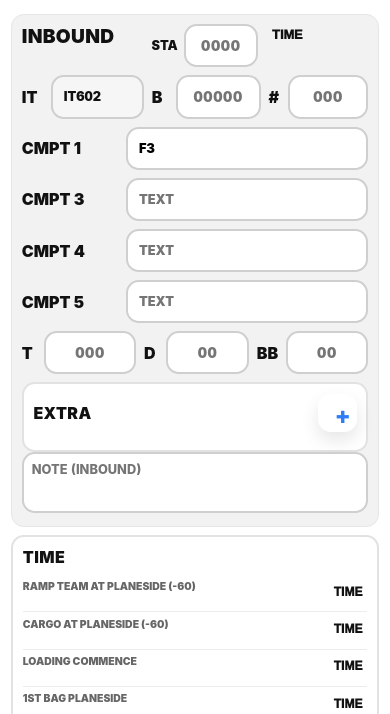
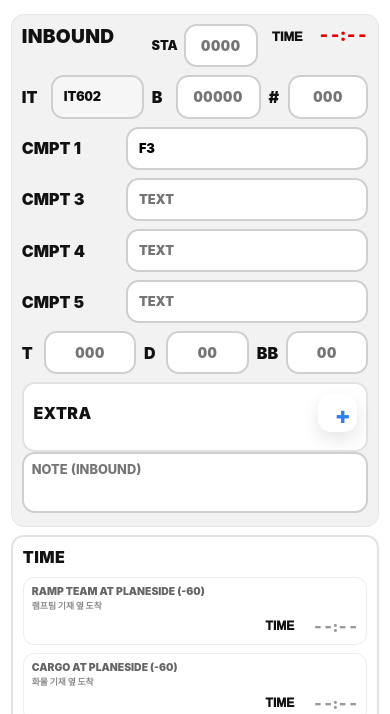
Before and after one commit to deathd-stack/JAS2, a plain HTML site: page index.html in a window 390 px wide. Both pictures are taken after a click on the button "ADD". Shown: the part 130-844 px from the top of the page. Drawn offline with Linux system fonts and the light colour scheme.

Commit message:
Update index.html

```diff
--- a/index.html
+++ b/index.html
@@ -528,40 +528,47 @@
     font-size:calc(20px * var(--ui));
     font-weight:1000;
     letter-spacing:.4px;
-    margin-bottom:calc(10px * var(--ui));
+    margin-bottom:calc(12px * var(--ui));
     text-transform:uppercase;
     color:#111;
   }
 
-  .outTimeRow{
-    display:flex;
-    align-items:center;
-    justify-content:space-between;
+  .outTimeGrid{
+    display:grid;
+    grid-template-columns:1fr 1fr;
     gap:calc(10px * var(--ui));
-    padding:calc(8px * var(--ui)) 0;
-    border-bottom:1px solid #ececec;
   }
 
-  .outTimeRow:last-child{
-    border-bottom:none;
+  .outTimeItem{
+    border:1px solid #ececec;
+    border-radius:calc(14px * var(--ui));
+    padding:calc(10px * var(--ui));
+    background:#fff;
+    min-width:0;
   }
 
   .outTimeLabel{
-    flex:1;
-    min-width:0;
     font-size:calc(13px * var(--ui));
     font-weight:1000;
     color:#666;
     line-height:1.2;
     text-transform:uppercase;
+    margin-bottom:calc(6px * var(--ui));
   }
 
-  .outTimeRight{
+  .outTimeKor{
+    display:block;
+    font-size:calc(11px * var(--ui));
+    color:#8a8a8a;
+    margin-top:calc(3px * var(--ui));
+    text-transform:none;
+  }
+
+  .outTimeInline{
     display:flex;
-    align-items:baseline;
-    gap:calc(10px * var(--ui));
-    white-space:nowrap;
-    flex:0 0 auto;
+    align-items:center;
+    justify-content:flex-end;
+    gap:calc(8px * var(--ui));
   }
 
   .outMiniBtn{
@@ -582,27 +589,22 @@
   }
 
   .outMiniVal{
-    min-width:calc(58px * var(--ui));
+    min-width:calc(66px * var(--ui));
     text-align:right;
     font-size:calc(20px * var(--ui));
     font-weight:1000;
     color:var(--red);
     font-variant-numeric:tabular-nums;
+    cursor:pointer;
+  }
+
+  .outMiniVal.empty{
+    color:#999;
   }
 
   @media (max-width:520px){
-    .outTimeRow{
-      align-items:flex-start;
-    }
-
-    .outTimeRight{
-      flex-direction:column;
-      align-items:flex-end;
-      gap:calc(4px * var(--ui));
-    }
-
-    .outMiniVal{
-      min-width:auto;
+    .outTimeGrid{
+      grid-template-columns:1fr;
     }
   }
 </style>
@@ -656,15 +658,15 @@
 
   const EXTRA_KEYS = ["CREW","C","W","TS"];
   const OUTBOUND_TIME_FIELDS = [
-    { key:"rampTeam", label:"RAMP TEAM AT PLANESIDE (-60)" },
-    { key:"cargo", label:"CARGO AT PLANESIDE (-60)" },
-    { key:"loadingCommence", label:"LOADING COMMENCE" },
-    { key:"firstBag", label:"1ST BAG PLANESIDE" },
-    { key:"loadingFinished", label:"LOADING FINISHED" },
-    { key:"finalBag", label:"FINAL BAG AT PLANESIDE" },
-    { key:"refuelTruck", label:"REFUELING TRUCK AT PLANESIDE" },
-    { key:"refuelCommence", label:"REFUELING COMMENCE" },
-    { key:"refuelFinished", label:"REFUELING FINISHED" }
+    { key:"rampTeam", label:"RAMP TEAM AT PLANESIDE (-60)", kor:"램프팀 기재 옆 도착" },
+    { key:"cargo", label:"CARGO AT PLANESIDE (-60)", kor:"화물 기재 옆 도착" },
+    { key:"loadingCommence", label:"LOADING COMMENCE", kor:"적재 시작" },
+    { key:"firstBag", label:"1ST BAG PLANESIDE", kor:"첫 수하물 도착" },
+    { key:"loadingFinished", label:"LOADING FINISHED", kor:"적재 완료" },
+    { key:"finalBag", label:"FINAL BAG AT PLANESIDE", kor:"마지막 수하물 도착" },
+    { key:"refuelTruck", label:"REFUELING TRUCK AT PLANESIDE", kor:"주유차 기재 옆 도착" },
+    { key:"refuelCommence", label:"REFUELING COMMENCE", kor:"주유 시작" },
+    { key:"refuelFinished", label:"REFUELING FINISHED", kor:"주유 완료" }
   ];
 
   function onlyNum(val, len){
@@ -692,6 +694,12 @@
       return digits.slice(0,2) + ":" + digits.slice(2,4);
     }
     return raw.slice(0,5);
+  }
+
+  function askTime(cur=""){
+    const t = prompt("TIME 입력 (예: 23:24 또는 2324)", cur || nowTime());
+    if(t === null) return null;
+    return normalizeTimeInput(t);
   }
 
   document.addEventListener("input", (e)=>{
@@ -752,30 +760,56 @@
 
     wrap.innerHTML = `
       <div class="outTimeTitle">TIME</div>
-      ${OUTBOUND_TIME_FIELDS.map(f => `
-        <div class="outTimeRow">
-          <div class="outTimeLabel">${f.label}</div>
-          <div class="outTimeRight">
-            <button type="button" class="outMiniBtn" data-outtime-btn="${f.key}">TIME</button>
-            <div class="outMiniVal" data-outtime-val="${f.key}">${saved[f.key] || ""}</div>
-          </div>
-        </div>
-      `).join("")}
+      <div class="outTimeGrid">
+        ${OUTBOUND_TIME_FIELDS.map(f => {
+          const val = saved[f.key] || "";
+          return `
+            <div class="outTimeItem">
+              <div class="outTimeLabel">
+                ${f.label}
+                <span class="outTimeKor">${f.kor}</span>
+              </div>
+              <div class="outTimeInline">
+                <button type="button" class="outMiniBtn" data-outtime-btn="${f.key}">TIME</button>
+                <div class="outMiniVal ${val ? "" : "empty"}" data-outtime-val="${f.key}">${val || "--:--"}</div>
+              </div>
+            </div>
+          `;
+        }).join("")}
+      </div>
     `;
 
     wrap.querySelectorAll("[data-outtime-btn]").forEach(btn=>{
       btn.addEventListener("click", ()=>{
         const key = btn.dataset.outtimeBtn;
         const valBox = wrap.querySelector(`[data-outtime-val="${key}"]`);
-        if(valBox) valBox.textContent = nowTime();
+        if(valBox){
+          valBox.textContent = nowTime();
+          valBox.classList.remove("empty");
+        }
       });
 
       btn.addEventListener("dblclick", ()=>{
         const key = btn.dataset.outtimeBtn;
         const valBox = wrap.querySelector(`[data-outtime-val="${key}"]`);
-        const cur = valBox ? (valBox.textContent || nowTime()) : nowTime();
-        const t = prompt("TIME (HH:MM 24H)", cur);
-        if(t && valBox) valBox.textContent = normalizeTimeInput(t);
+        if(!valBox) return;
+        const cur = valBox.textContent === "--:--" ? "" : valBox.textContent;
+        const t = askTime(cur);
+        if(t !== null){
+          valBox.textContent = t || "--:--";
+          valBox.classList.toggle("empty", !t);
+        }
+      });
+    });
+
+    wrap.querySelectorAll("[data-outtime-val]").forEach(valBox=>{
+      valBox.addEventListener("click", ()=>{
+        const cur = valBox.textContent === "--:--" ? "" : valBox.textContent;
+        const t = askTime(cur);
+        if(t !== null){
+          valBox.textContent = t || "--:--";
+          valBox.classList.toggle("empty", !t);
+        }
       });
     });
 
@@ -807,7 +841,7 @@
           </div>
           <div class="timeWrap">
             <button type="button" class="timeBtn" data-timebtn="${type}">TIME</button>
-            <div class="timeVal" id="${type}-TIMESHOWN">${savedTime}</div>
+            <div class="timeVal" id="${type}-TIMESHOWN">${savedTime || "--:--"}</div>
           </div>
         </div>
       </div>
@@ -877,10 +911,20 @@
       timeShown.textContent = nowTime();
     });
 
+    timeShown.addEventListener("click", ()=>{
+      const cur = timeShown.textContent === "--:--" ? "" : timeShown.textContent;
+      const t = askTime(cur);
+      if(t !== null){
+        timeShown.textContent = t || "--:--";
+      }
+    });
+
     timeBtn.addEventListener("dblclick", ()=>{
-      const cur = timeShown.textContent || nowTime();
-      const t = prompt("TIME (HH:MM 24H)", cur);
-      if(t) timeShown.textContent = normalizeTimeInput(t);
+      const cur = timeShown.textContent === "--:--" ? "" : timeShown.textContent;
+      const t = askTime(cur);
+      if(t !== null){
+        timeShown.textContent = t || "--:--";
+      }
     });
 
     const extrasBox = d.querySelector(`#${type}-EXTRAS`);
@@ -953,7 +997,8 @@
       data[type+"-note"] = note ? (note.value || "") : "";
 
       const shown = document.getElementById(type+"-TIMESHOWN");
-      data[type+"-TIME"] = shown ? (shown.textContent || "") : "";
+      const shownVal = shown ? shown.textContent : "";
+      data[type+"-TIME"] = shownVal === "--:--" ? "" : shownVal;
 
       const extras = [];
       const box = root.querySelector(`#${type}-EXTRAS`);
@@ -970,7 +1015,8 @@
     const outTimes = {};
     sections.querySelectorAll("[data-outtime-val]").forEach(el=>{
       const key = el.dataset.outtimeVal;
-      outTimes[key] = normalizeTimeInput(el.textContent || "");
+      const val = el.textContent === "--:--" ? "" : el.textContent;
+      outTimes[key] = normalizeTimeInput(val || "");
     });
     data["OUTBOUND-TIMES"] = outTimes;
 
```
